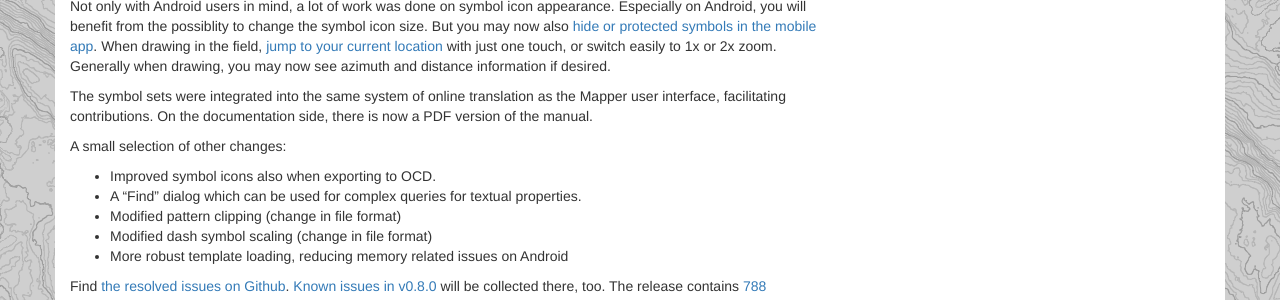
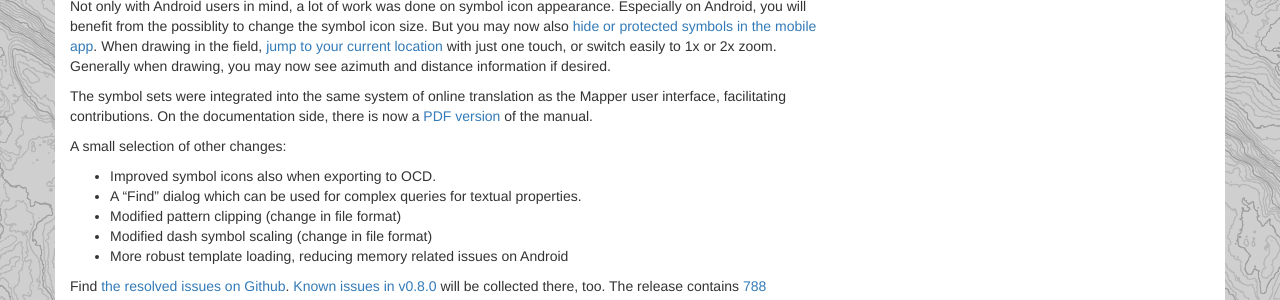
Before and after one commit to OpenOrienteering/OpenOrienteering.github.io, a Jekyll site: the page built from _posts/2018-02-11-mapper-v0.8.0-released.md, in a window 1280 px wide. Shown: the part 511-811 px from the top of the page. Built offline with Jekyll 4.4.1, drawn with Linux system fonts in a browser that asks for light colours; part of the change alters nothing that is shown.

```diff
--- a/_posts/2018-02-11-mapper-v0.8.0-released.md
+++ b/_posts/2018-02-11-mapper-v0.8.0-released.md
@@ -12,7 +12,7 @@ We are proud to offer a you a new release which marks a significant step forward
 
 Not only with Android users in mind, a lot of work was done on symbol icon appearance. Especially on Android, you will benefit from the possiblity to change the symbol icon size. But you may now also [hide or protected symbols in the mobile app](http://www.openorienteering.org/mapper-manual/pages/android-app.html#symbol-selector). When drawing in the field, [jump to your current location](http://www.openorienteering.org/mapper-manual/pages/android-app.html#-move-to-location) with just one touch, or switch easily to 1x or 2x zoom. Generally when drawing, you may now see azimuth and distance information if desired.
 
-The symbol sets were integrated into the same system of online translation as the Mapper user interface, facilitating contributions. On the documentation side, there is now a PDF version of the manual.
+The symbol sets were integrated into the same system of online translation as the Mapper user interface, facilitating contributions. On the documentation side, there is now a [PDF version](https://github.com/OpenOrienteering/mapper/releases/download/v0.8.0/OpenOrienteering-Mapper-0.8.0-Manual.pdf) of the manual.
 
 A small selection of other changes:
 
```
